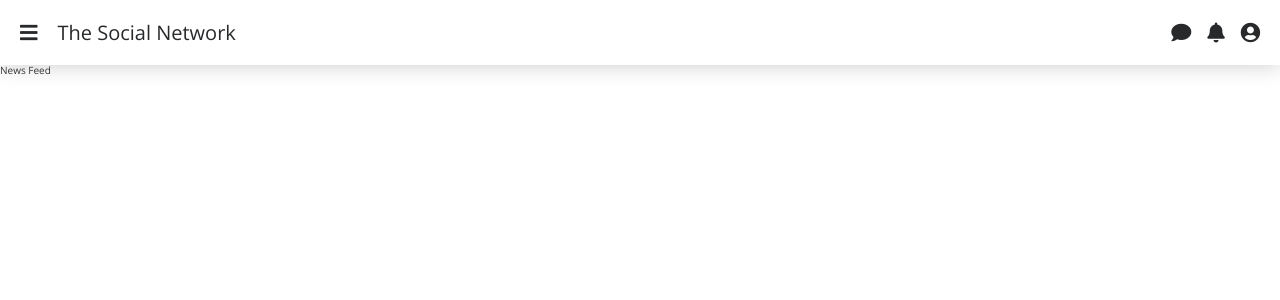
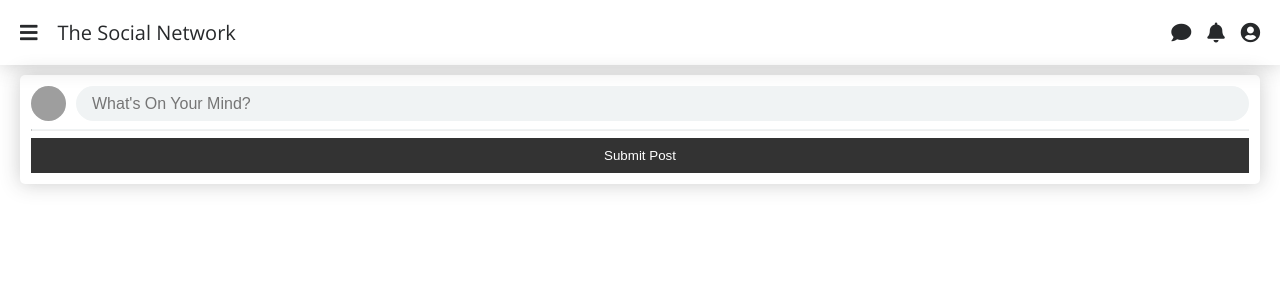
Before and after one commit to Noel-Garces08/social_network, a React (Create React App) app in the folder client/: page / in a window 1280 px wide. Shown: the top 300 px of the page. Built offline with nearby package versions, Linux system fonts and the light colour scheme; grey boxes are pictures that could not be loaded.

Commit message:
Create simple new post text form

```diff
--- a/client/src/App.css
+++ b/client/src/App.css
@@ -11,6 +11,10 @@ a {
     text-decoration: none;
 }
 
+img {
+    width: 100%;
+}
+
 html {
     font-size: 62.5%;
 }
@@ -21,3 +25,7 @@ body {
     color: #333;
     font-family: 'Open Sans', sans-serif;
 }
+
+main {
+    padding: 1rem 2rem;
+}
--- a/client/src/App.js
+++ b/client/src/App.js
@@ -3,8 +3,13 @@ import { BrowserRouter as Router, Route, Switch } from 'react-router-dom';
 
 import './App.css';
 
+// Components
 import Navbar from './components/Navbar/Navbar';
 import Sidebar from './components/Sidebar/Sidebar';
+
+//Pages
+import HomePage from './pages/HomePage/HomePage';
+import NotFoundPage from './pages/NotFoundPage';
 
 const App = () => {
     const [toggleSidebar, setToggleSidebar] = useState(false);
@@ -14,14 +19,12 @@ const App = () => {
             <Navbar toggleSidebar={toggleSidebar} setToggleSidebar={setToggleSidebar} />
             <Sidebar toggleSidebar={toggleSidebar} />
 
-            <Switch>
-                <Route path="/">
-                    <h1>News Feed</h1>
-                </Route>
-                <Route path="/find-friends">
-                    <h1>Find Friends</h1>
-                </Route>
-            </Switch>
+            <main>
+                <Switch>
+                    <Route exact path="/" component={HomePage} />
+                    <Route component={NotFoundPage} />
+                </Switch>
+            </main>
         </Router>
     );
 };
--- /dev/null
+++ b/client/src/pages/HomePage/HomePage.jsx
@@ -0,0 +1,23 @@
+import React from 'react';
+import styles from './HomePage.module.css';
+
+const HomePage = () => {
+    return (
+        <>
+            <form className={styles.new_post}>
+                <div className={styles.new_post_media}>
+                    <img src="https://images.pexels.com/photos/1323206/pexels-photo-1323206.jpeg?auto=compress&cs=tinysrgb&dpr=2&h=750&w=1260" alt="" className={styles.new_post_media_user} />
+                    <input type="text" placeholder="What's On Your Mind?" className={styles.new_post_media_input} />
+                </div>
+                <hr />
+                {/* Later Release */}
+                <div className={styles.new_post_type}>
+                </div>
+                {/* Temporary Submit Button */}
+                <button className={styles.new_post_button}>Submit Post</button>
+            </form>
+        </>
+    );
+};
+
+export default HomePage;
--- /dev/null
+++ b/client/src/pages/HomePage/HomePage.module.css
@@ -0,0 +1,42 @@
+.new_post {
+    padding: 1.1rem;
+    box-shadow: 0 0rem 2rem rgba(51, 51, 51, .25);
+    border-radius: .5rem;
+}
+
+.new_post hr {
+    margin: .75rem 0;
+    border-top: 1px solid #F0F3F4;
+}
+
+.new_post_media, .new_post_type {
+    display: flex;
+    align-items: center;
+}
+
+.new_post_media_user {
+    margin-right: 1rem;
+    border-radius: 50%;
+    width: 35px;
+    height: 35px;
+    object-fit: cover;
+}
+
+.new_post_media_input {
+    width: 100%;
+    font-size: 1.6rem;
+    border: none;
+    background-color: #F0F3F4;
+    align-self: stretch;
+    border-radius: 2.5rem;
+    padding: 0 1.6rem;
+}
+
+.new_post_button {
+    background-color: #333;
+    color: #fff;
+    width: 100%;
+    height: 35px;
+    cursor: pointer;
+    border: none;
+}
--- /dev/null
+++ b/client/src/pages/NotFoundPage.jsx
@@ -0,0 +1,11 @@
+import React from 'react';
+
+const NotFoundPage = () => {
+    return (
+        <>
+            <h1 style={{ fontSize: '2rem', lineHeight: '1.4' }}>The page you were looking for was not found </h1>
+        </>
+    );
+};
+
+export default NotFoundPage;
```
Also changed, not shown: 1 other file (tests, documents, lock files or other folders).
